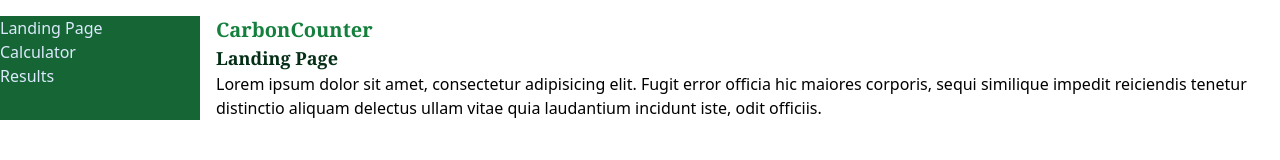
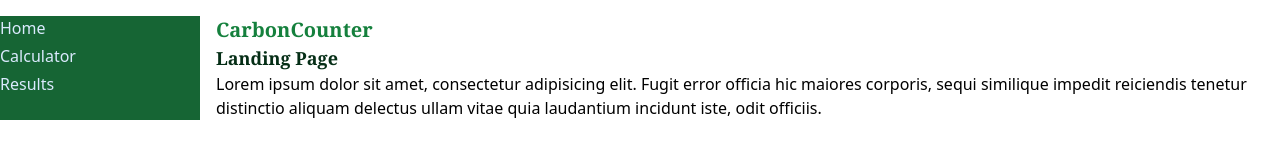
Before and after one commit to xcvh/CarbonCounter, a React (Vite) app: page / in a window 1280 px wide. Shown: the top 160 px of the page. Built offline with nearby package versions, Linux system fonts and the light colour scheme.

Commit message:
feat: enhance Link component with custom class support
Add a className prop to the Link component to allow for
custom styling. Update Sidebar to use the new className
prop for better spacing between links. This improves
flexibility and visual consistency in the UI.

```diff
--- a/src/components/Link.jsx
+++ b/src/components/Link.jsx
@@ -1,9 +1,9 @@
 import classNames from "classnames";
 import useNavigation from "../hooks/use-navigation";
 
-function Link({ to, children }) {
+function Link({ to, children, className }) {
   const { navigate } = useNavigation();
-  const classes = classNames("text-blue-100");
+  const classes = classNames("text-blue-100", className);
 
   const handleClick = (event) => {
     if (event.metaKey || event.ctrlKey) {
--- a/src/components/Sidebar.jsx
+++ b/src/components/Sidebar.jsx
@@ -2,14 +2,14 @@ import Link from "./Link";
 
 function Sidebar() {
   const links = [
-    { label: "Landing Page", path: "/" },
+    { label: "Home", path: "/" },
     { label: "Calculator", path: "/calculator" },
     { label: "Results", path: "/results" },
   ];
 
   const renderedLinks = links.map((link) => {
     return (
-      <Link key={link.label} to={link.path}>
+      <Link key={link.label} to={link.path} className="mb-1">
         {link.label}
       </Link>
     );
```
